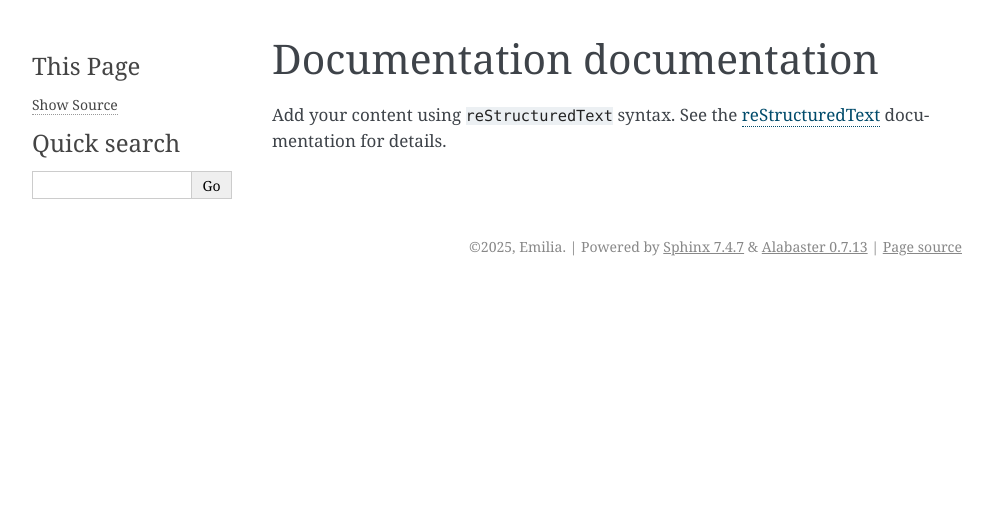
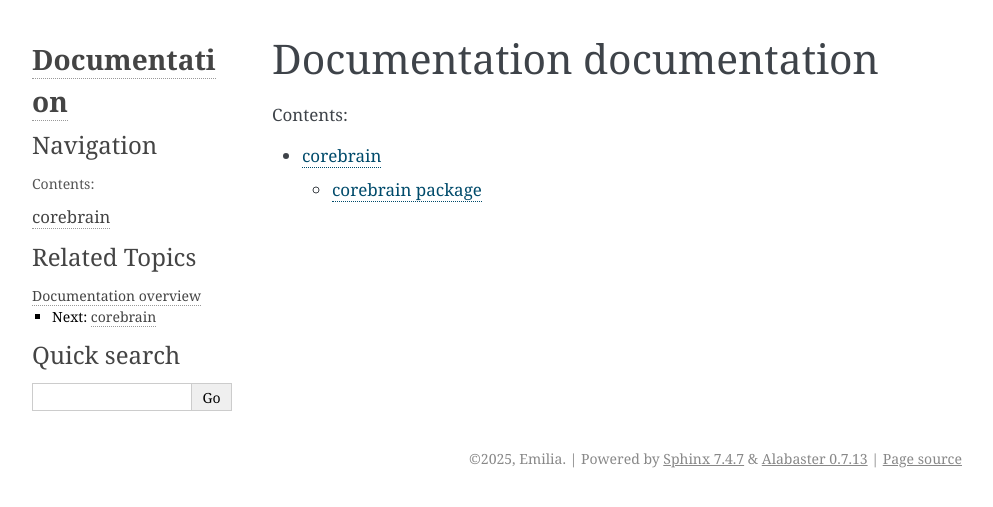
Before and after one commit to ceoweggo/Corebrain, a Sphinx documentation site: the page built from docs/source/index.rst, in a window 1280 px wide. Shown: the top 507 px of the page, without its empty margins (148-1141 px from the left). Built offline with Sphinx 7.4.7, drawn with Linux system fonts in a browser that asks for light colours.

Commit message:
Documentation working

```diff
--- a/docs/source/conf.py
+++ b/docs/source/conf.py
@@ -25,4 +25,20 @@ exclude_patterns = []
 
 # -- Options for HTML output -------------------------------------------------
 html_theme = 'alabaster'
+
+html_theme_options = {
+    'show_related': True,
+    'sidebar_width': '220px',
+}
+
+# Optional: add extra sidebar content
+html_sidebars = {
+    '**': [
+        'about.html',
+        'navigation.html',
+        'relations.html',  # next/prev links
+        'searchbox.html',
+    ]
+}
+
 html_static_path = ['_static']
--- a/docs/source/index.rst
+++ b/docs/source/index.rst
@@ -6,11 +6,8 @@
 Documentation documentation
 ===========================
 
-Add your content using ``reStructuredText`` syntax. See the
-`reStructuredText <https://www.sphinx-doc.org/en/master/usage/restructuredtext/index.html>`_
-documentation for details.
-
-
 .. toctree::
    :maxdepth: 2
    :caption: Contents:
+
+   modules
```
